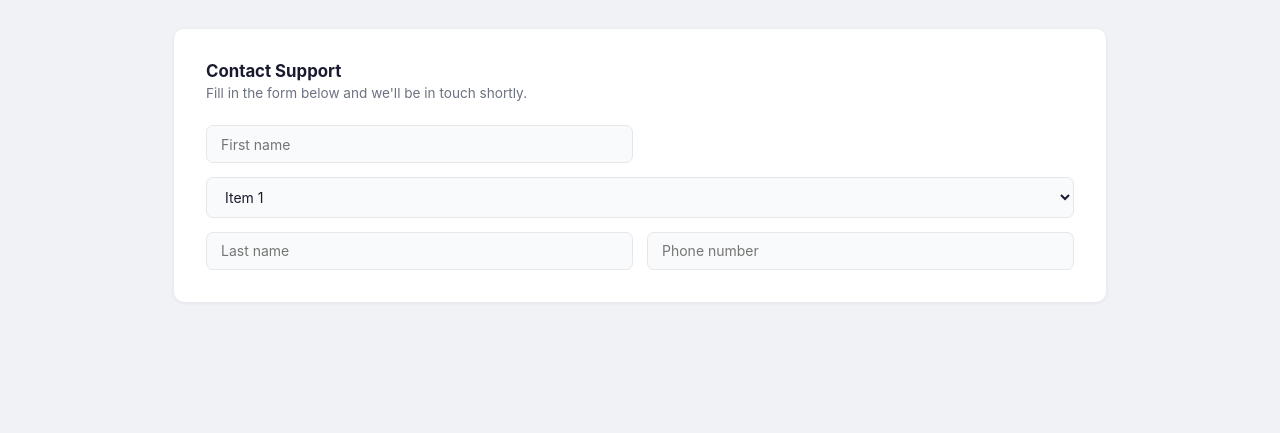
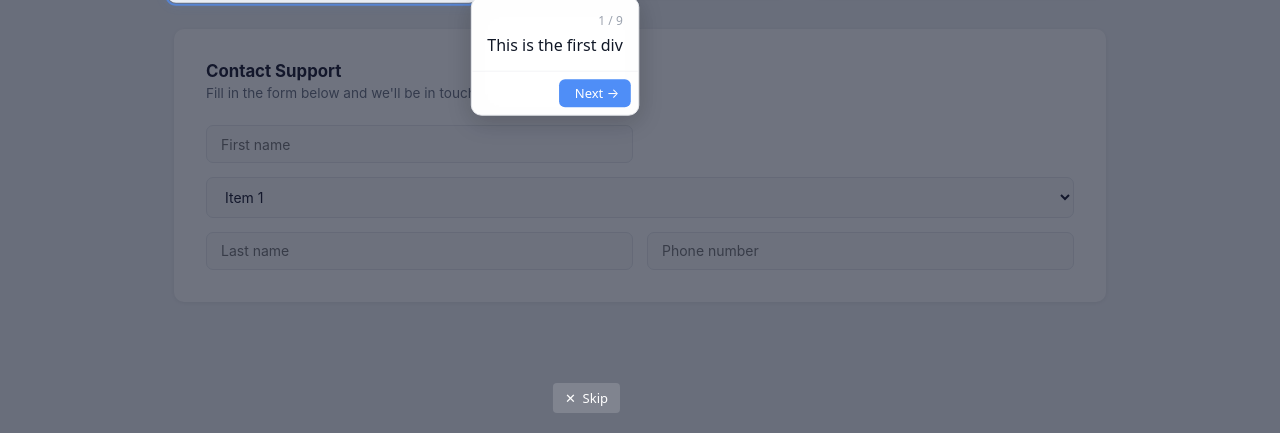
Before and after one commit to Prystopia/animated-html-tutorial, a website: page docs/index.html in a window 1280 px wide. Shown: the part 367-800 px from the top of the page. Drawn offline with Linux system fonts and the light colour scheme.

Commit message:
Update js location

```diff
--- a/docs/index.html
+++ b/docs/index.html
@@ -5,7 +5,7 @@
     <meta charset="UTF-8">
     <meta name="viewport" content="width=device-width, initial-scale=1.0">
     <title>Animated Tutorial — Demo</title>
-    <script src="../dist/dist.js"></script>
+    <script src="../dist/animated-tutorial.js"></script>
     <style>
         *,
         *::before,
```
